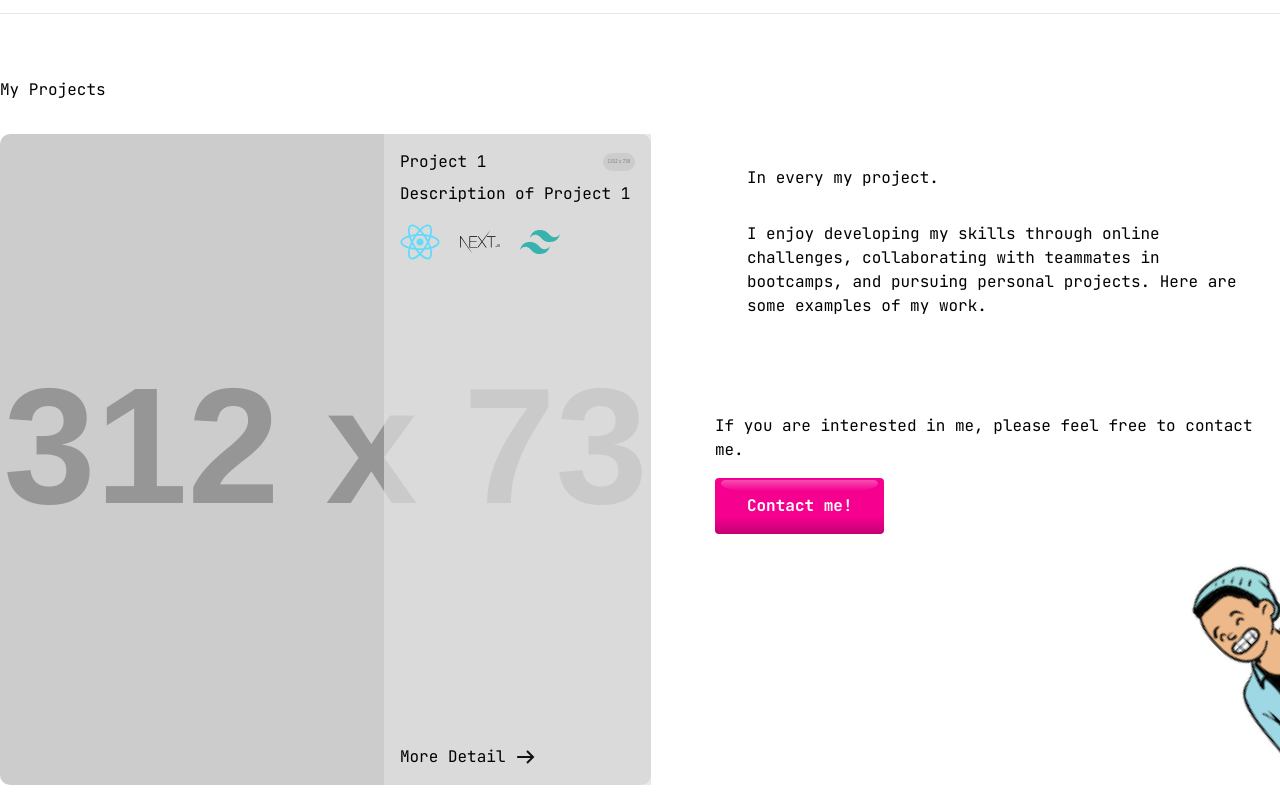
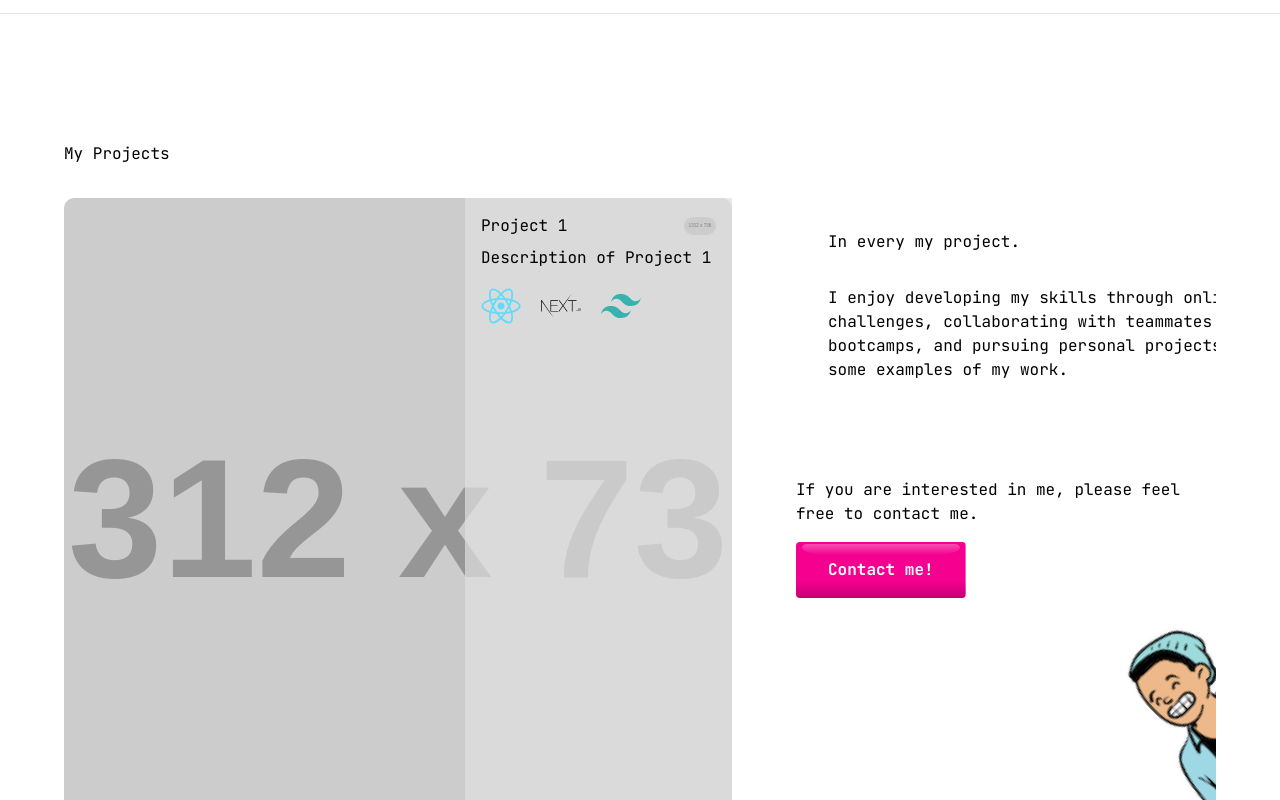
Before and after one commit to Chanawin-kmpn/portfolio-rework, a Next.js app: page / in a window 1280 px wide. Shown: the part 3280-4080 px from the top of the page. Built offline with nearby package versions, Linux system fonts and the light colour scheme; a web font is replaced by a local one.

Commit message:
update update padding project and contact section

```diff
--- a/components/Sections/ContactSection.tsx
+++ b/components/Sections/ContactSection.tsx
@@ -7,7 +7,7 @@ import ContactForm from '../Form/ContactForm';
 const ContactSection = () => {
 	const { mode } = useTheme();
 	return (
-		<div className="flex-column xl:gap-10">
+		<div className="flex-column xl:gap-10 xl:p-16">
 			<hr className="invert-bg max-xl:hidden" />
 			<div className="flex-column gap-4 xl:gap-16">
 				<h2 className="h2-bold self-center xl:self-end">Contact</h2>
--- a/components/Sections/ProjectSection.tsx
+++ b/components/Sections/ProjectSection.tsx
@@ -5,7 +5,7 @@ import { Project, projects } from '@/data/projects';
 
 const ProjectSection = () => {
 	return (
-		<div className="flex-column text-dark200_light800 xl:invert-text gap-8">
+		<div className="flex-column text-dark200_light800 xl:invert-text gap-8 xl:p-16">
 			<h2 className="h2-bold max-xl:self-center">My Projects</h2>
 			<div className="flex flex-col-reverse gap-8 xl:flex-row xl:gap-16">
 				<div className="xl:flex-column flex h-fit snap-x snap-mandatory gap-8 overflow-auto p-4 xl:p-0">
@@ -13,7 +13,7 @@ const ProjectSection = () => {
 						<ProjectCard key={project.id} project={project} />
 					))}
 				</div>
-				<div className="xl:flex-column top-[193px] self-start overflow-hidden xl:sticky xl:gap-16 ">
+				<div className="xl:flex-column top-[193px] flex-1 self-start overflow-hidden xl:sticky xl:gap-16 ">
 					<div className="flex-column xl:invert-bg xl: gap-4 rounded-[10px] xl:w-[580px] xl:gap-8 xl:p-8">
 						<h3 className="h3-bold">In every my project.</h3>
 						<p className="paragraph-regular xl:invert-text">
```
